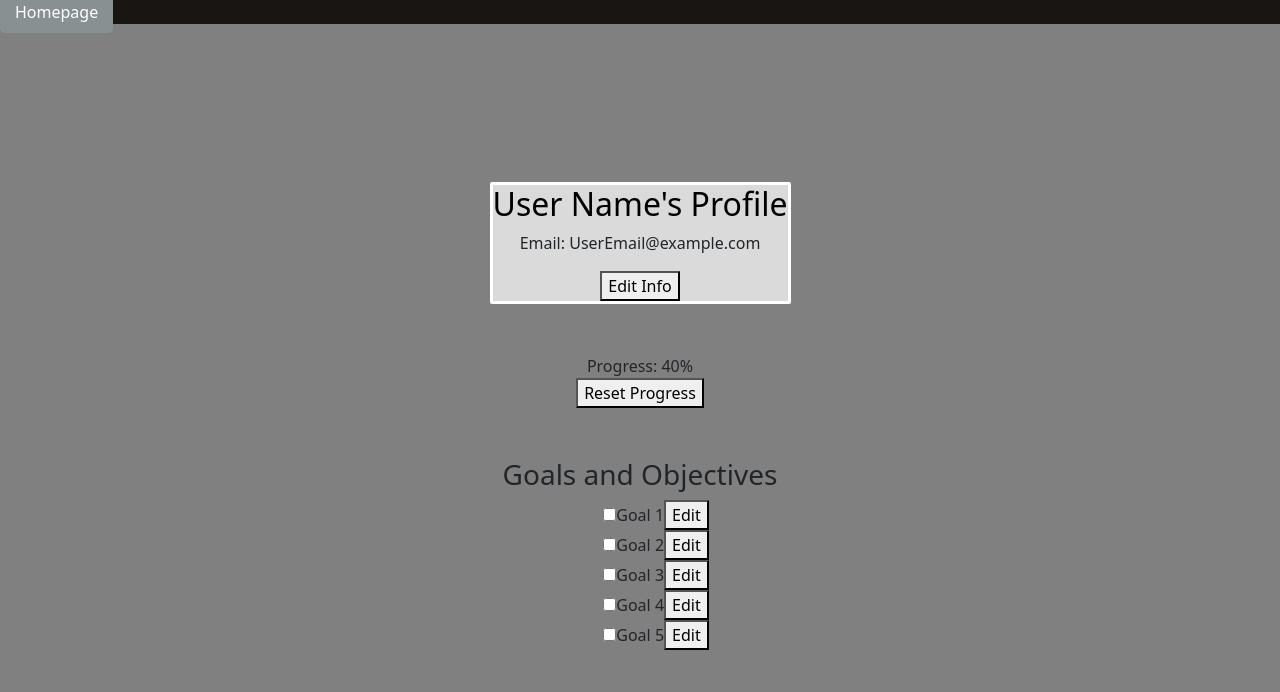
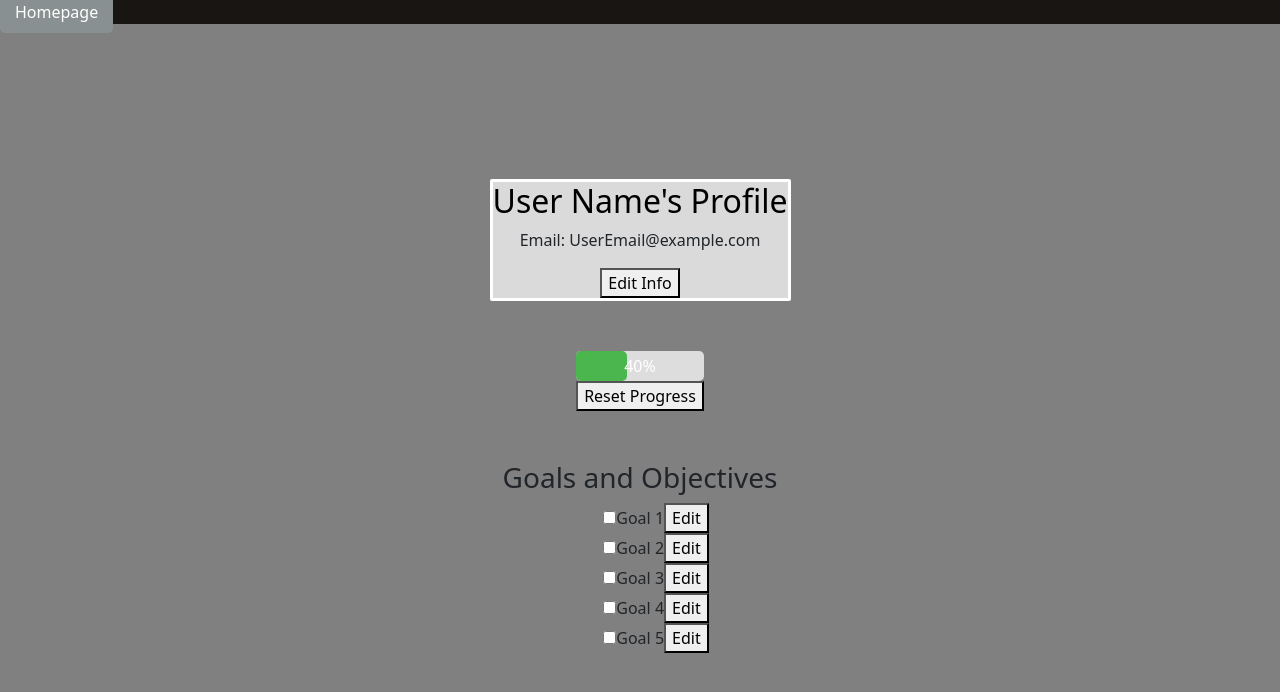
Before and after one commit to kaylaasana/BlueFin, a React (Vite) app in the folder client/: page /profile in a window 1280 px wide. Shown: the top 692 px of the page. Built offline with nearby package versions, Linux system fonts and the light colour scheme.

Commit message:
made an actual progression bar instead of just showing percentage

```diff
--- a/client/src/ProfilePage.css
+++ b/client/src/ProfilePage.css
@@ -29,10 +29,44 @@
   color: #000000;
 }
 
+.goals {
+  margin-top: 50px;
+}
+
+/* CSS for the progress bar */
 .progression {
   margin-top: 20px;
 }
 
-  .goals {
-    margin-top: 50px;
+.progress-bar-container {
+  width: 100%;
+  height: 30px;
+  background-color: #ddd;
+  /* Background color of the progress bar container */
+  border-radius: 5px;
+  /* Rounded corners for the container */
+  position: relative;
 }
+
+.progress-bar {
+  height: 100%;
+  background-color: #4bb54e;
+  /* Color of the filled portion of the progress bar */
+  text-align: center;
+  line-height: 30px;
+  /* Vertical alignment of progress text */
+  color: white;
+  /* Text color */
+  border-radius: 5px;
+  /* Rounded corners for the progress bar */
+  transition: width 0.3s ease-in-out;
+  /* Smooth transition animation */
+}
+
+.progress-text {
+  position: absolute;
+  left: 50%;
+  top: 0;
+  transform: translateX(-50%);
+  width: 100%;
+}
--- a/client/src/pages/Profile.jsx
+++ b/client/src/pages/Profile.jsx
@@ -133,13 +133,16 @@ function ProfilePage() {
           )}
         </div>
         <div className="progression">
-          {/* Display progression bar */}
-          <div className="progress-bar">
-            Progress: {Math.floor((completedTasks / totalTasks) * 100)}%
-          </div>
-          {/* Add reset progress button */}
-          <button onClick={resetProgress}>Reset Progress</button>
-        </div>
+  {/* Display progression bar */}
+  <div className="progress-bar-container">
+    <div className="progress-bar" style={{ width: `${Math.floor((completedTasks / totalTasks) * 100)}%` }}>
+      <span className="progress-text">{Math.floor((completedTasks / totalTasks) * 100)}%</span>
+    </div>
+  </div>
+  {/* Add reset progress button */}
+  <button onClick={resetProgress}>Reset Progress</button>
+</div>
+
         <div className="goals">
     <h3>Goals and Objectives</h3>
     <ul style={{ listStyleType: 'none' }}> {/* Add inline style to remove bullet points */}
```
Lines whose indentation alone changed are shown as unchanged.
